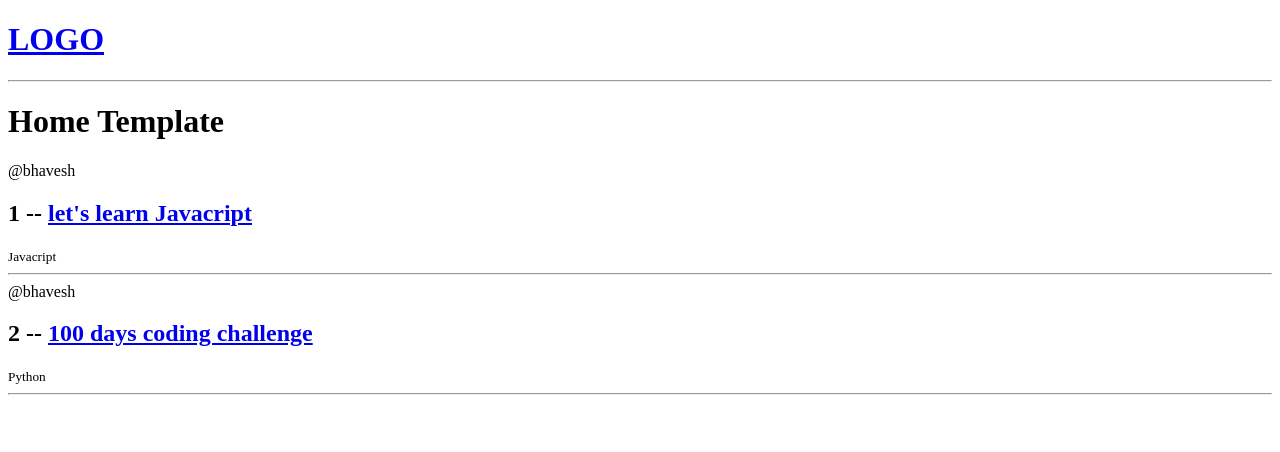
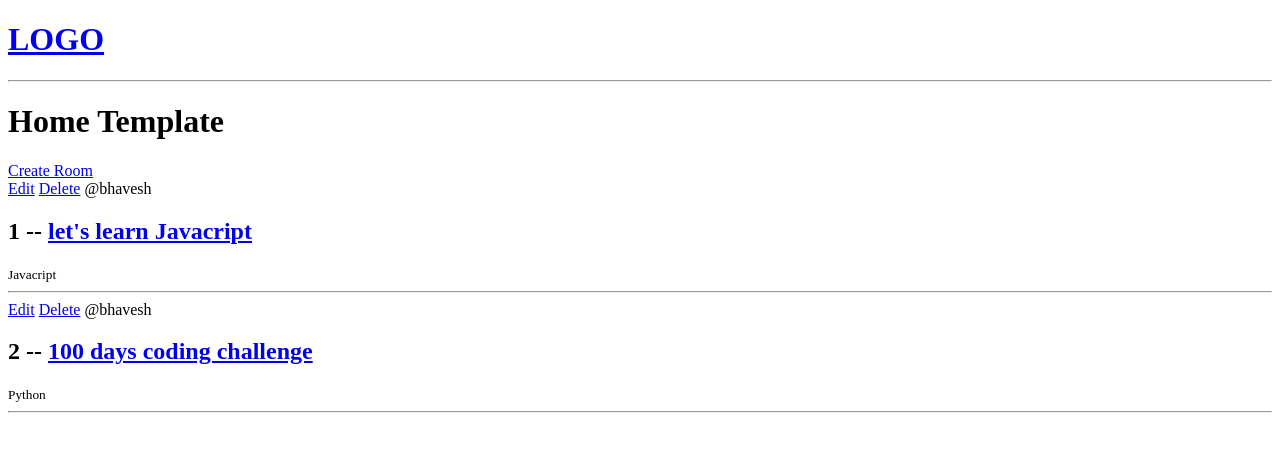
Before and after one commit to bhavexh/convoz, a Django app: page / in a window 1280 px wide. Shown: the top 452 px of the page. Run offline with Django 4.2, Linux system fonts and the light colour scheme; data comes from the database, SQL or seed files in the repository.

Commit message:
CRUD operations for rooms has been successfully implemented

```diff
--- a/base/models.py
+++ b/base/models.py
@@ -18,7 +18,10 @@ class Room(models.Model):
     description = models.TextField(null=True, blank=True)
     # participants =
     updated = models.DateTimeField(auto_now=True)
-    create = models.DateTimeField(auto_now_add=True)
+    created = models.DateTimeField(auto_now_add=True)
+
+    class Meta:
+        ordering = ['-updated', '-created']  # - do the order in descending oder
 
     def __str__(self):
         return self.name
--- a/base/templates/base/home.html
+++ b/base/templates/base/home.html
@@ -1,19 +1,24 @@
-{% extends 'main.html' %}
-
-{% block content %}
+{% extends 'main.html' %} {% block content %}
 <h1>Home Template</h1>
 
 <div>
+
+  <a href="{% url 'create-room' %}">Create Room</a>
+
   <div>
     {% for room in rooms %}
     <div>
+      <a href="{% url 'update-room' room.id %}">Edit</a>
+      <a href="{% url 'delete-room' room.id %}">Delete</a>
       <span>@{{room.host.username}}</span>
-            <h2>{{room.id}} -- <a href="{% url 'room' room.id %}"> {{room.name}} </a> </h2>
+      <h2>
+        {{room.id}} -- <a href="{% url 'room' room.id %}"> {{room.name}} </a>
+      </h2>
       <small>{{room.topic.name}}</small>
-            <hr>
+      <hr />
     </div>
     {% endfor %}
   </div>
 </div>
 
-{% endblock  %}
+{% endblock %}
--- a/base/urls.py
+++ b/base/urls.py
@@ -5,4 +5,9 @@ from . import views
 urlpatterns = [
     path('', views.home, name="home"),
     path('room/<str:pk>/', views.room, name="room"),
+
+    path('create-room', views.createRoom, name="create-room"),
+    path('update-room/<str:pk>/', views.updateRoom, name="update-room"),
+    path('delete-room/<str:pk>/', views.deleteRoom, name="delete-room"),
+
 ]
--- a/base/views.py
+++ b/base/views.py
@@ -1,5 +1,6 @@
-from django.shortcuts import render
+from django.shortcuts import render, redirect
 from .models import Room
+from .forms import RoomForm
 
 
 # rooms = [
@@ -17,3 +18,37 @@ def room(request, pk):
     room = Room.objects.get(id=pk)
     context = {'room': room}
     return render(request, 'base/room.html', context)
+
+def createRoom(request):
+    form = RoomForm()
+
+    if request.method == 'POST':
+        form = RoomForm(request.POST)
+        if form.is_valid():
+            form.save()
+            return redirect('home')
+
+    context = {'form': form}
+    return render(request, 'base/room_form.html', context)
+
+
+def updateRoom(request, pk):
+    room = Room.objects.get(id=pk)
+    form = RoomForm(instance=room)
+
+    if request.method == 'POST':
+        form = RoomForm(request.POST, instance=room)
+        if form.is_valid():
+            form.save()
+            return redirect('home')
+
+    context = {'form': form}
+    return render(request, 'base/room_form.html', context)
+
+def deleteRoom(request, pk):
+    room = Room.objects.get(id=pk)
+    if request.method == 'POST':
+        room.delete()
+        return redirect('home')
+
+    return render(request, 'base/delete.html', {'obj':room})
```
Also changed, not shown: base/forms.py (added, +7 -0 lines), base/templates/base/delete.html (added, +14 -0 lines), base/templates/base/room_form.html (added, +14 -0 lines), base/migrations/0003_alter_room_options_rename_create_room_created.py (added), db.sqlite3. Lines whose indentation alone changed are shown as unchanged.
